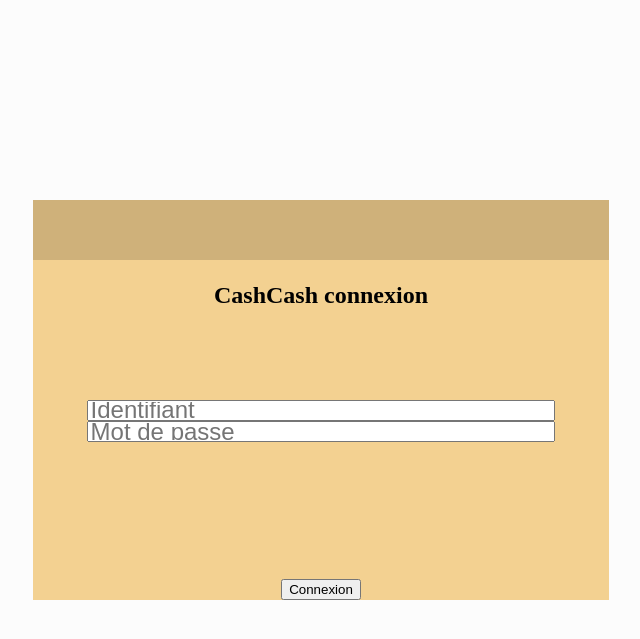
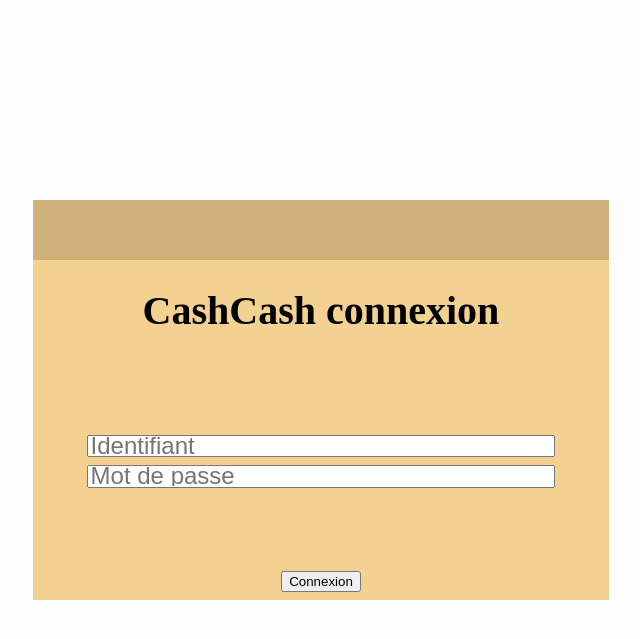
Before and after one commit to Evileo8774/AP3, a PHP site: page / in a window 1280 px wide. Shown: the top 639 px of the page, without its empty margins (319-959 px from the left). Run offline with PHP 8.4, Linux system fonts and the light colour scheme.

Commit message:
derniere mod du jour css

```diff
--- a/site/css/connexion.css
+++ b/site/css/connexion.css
@@ -30,7 +30,7 @@ body{
 
 .container form .content{
     width: 100%;
-    height: 75%;
+    height: 60%;
 
     display: flex;
     flex-direction: column;
@@ -40,7 +40,7 @@ body{
 
 .container form .login{
     width: 100%;
-    height: 10%;
+    height: 25%;
 
     display: flex;
     align-items: center;
@@ -48,8 +48,7 @@ body{
 }
 
 .container form .content h1{
-    margin-top: -5vh;
-    font-size: 150%;
+    font-size: 250%;
 }
 
 .container form .content{
@@ -66,11 +65,15 @@ body{
     font-size: 150%;
 }
 
+.container form .content .inputs input:nth-child(1){
+    margin-bottom: 1vh;
+}
+
 .container form .content .inputs{
     display: flex;
     flex-direction: column;
     align-items: center;
     justify-content: center;
     width: 100%;
-    height: 60%;
+    height: 80%;
 }
```
